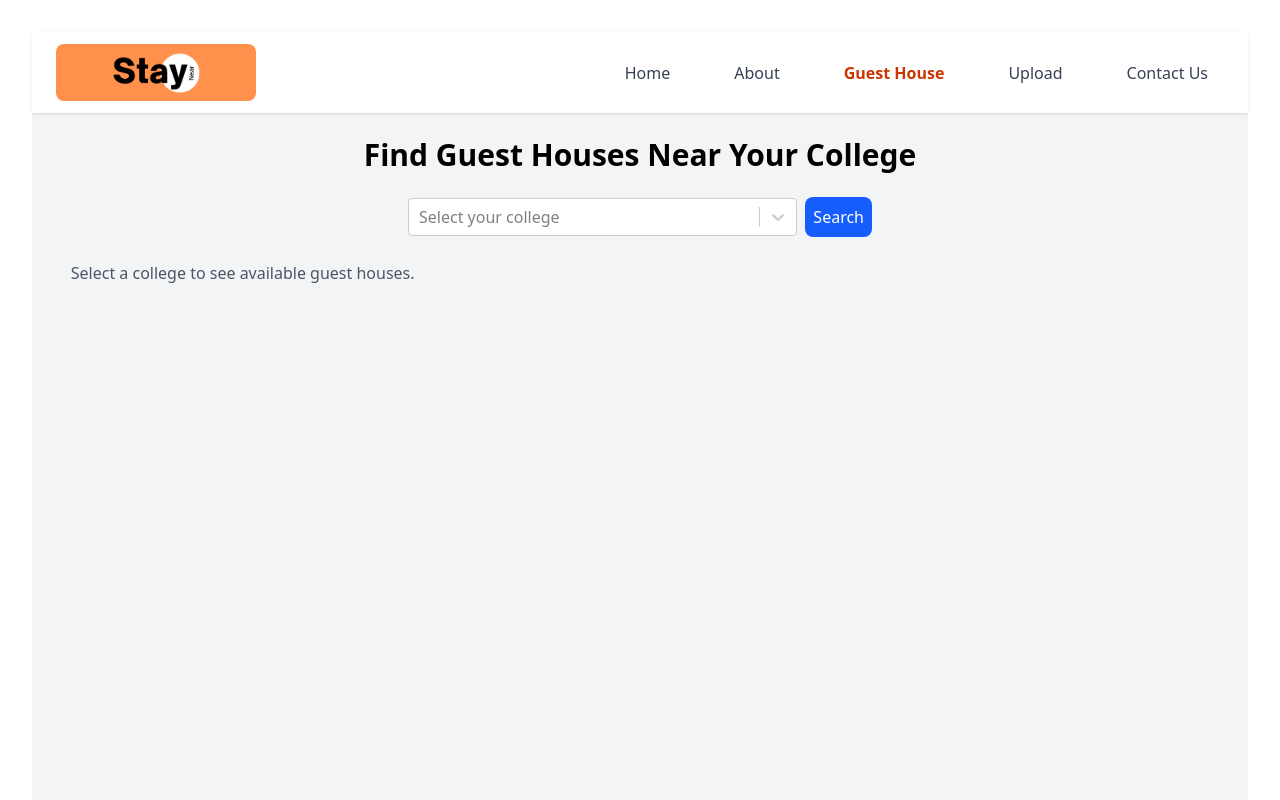
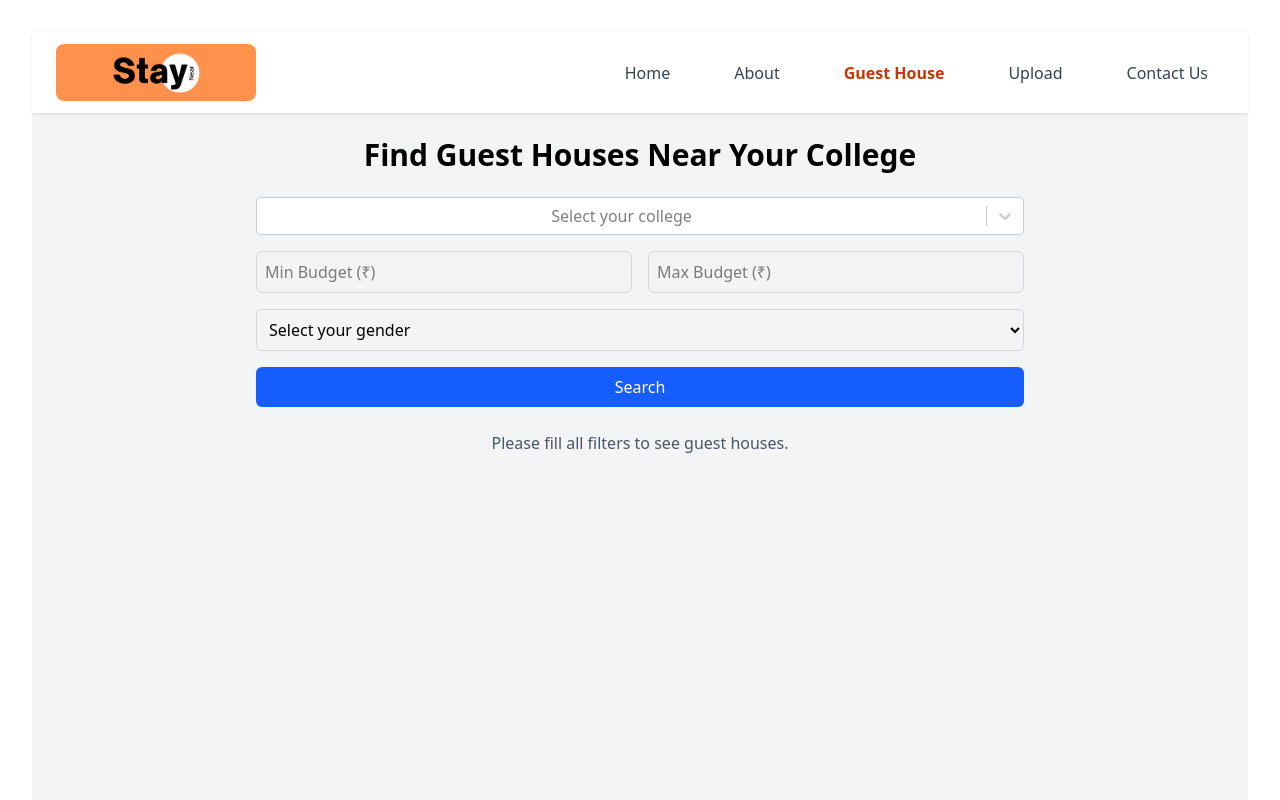
Before and after one commit to Bhupesh0307/StayNear, a React (Vite) app: page /guest-house in a window 1280 px wide. Shown: the top 800 px of the page. Built offline with nearby package versions, Linux system fonts and the light colour scheme.

Commit message:
add budget range

```diff
--- a/src/Components/Guest House/guest-house.jsx
+++ b/src/Components/Guest House/guest-house.jsx
@@ -1,10 +1,11 @@
-import React from "react";
-
-import { useState } from "react";
+import React, { useState } from "react";
 import Select from "react-select";
 
 const GuestHouses = () => {
   const [selectedCollege, setSelectedCollege] = useState(null);
+  const [minBudget, setMinBudget] = useState("");
+  const [maxBudget, setMaxBudget] = useState("");
+  const [gender, setGender] = useState("");
   const [filteredHouses, setFilteredHouses] = useState([]);
 
   const guestHouses = [
@@ -13,84 +14,198 @@ const GuestHouses = () => {
       owner: "Mr. Rajesh Sharma",
       location: "Sector 5, Jaipur",
       capacity: "10 rooms, 20 guests",
-      image: "https://encrypted-tbn0.gstatic.com/images?q=tbn:ANd9GcS8mZUW2IMy3zUms73WfkjK8fEOoQ4t21oExA&s",
+      image: "https://example.com/sunrise-villa.jpg",
       college: "LNMIIT",
       details: "A luxurious villa with modern amenities and a serene environment.",
-      number:"6237946983"
+      number: "6237946983",
+      price: 1500,
+      category: "Paid Guest House",
+      gender: "Male",
     },
     {
       name: "Greenwood Residency",
       owner: "Ms. Priya Mehta",
       location: "Bani Park, Jaipur",
       capacity: "15 rooms, 30 guests",
-      image: "https://encrypted-tbn0.gstatic.com/images?q=tbn:ANd9GcTb2CdADqfiR4e4SQ2dcJfxRVxkmdGq-Ukbgg&s",
+      image: "https://example.com/greenwood-residency.jpg",
       college: "JECRC",
       details: "Comfortable and budget-friendly residency near the city center.",
-      number:"8812347613"
+      number: "8812347613",
+      price: 1000,
+      category: "Paid Guest House",
+      gender: "Female",
     },
     {
       name: "Lakeview Retreat",
       owner: "Mr. Anil Kapoor",
       location: "Amer Road, Jaipur",
       capacity: "8 rooms, 16 guests",
-      image: "https://encrypted-tbn0.gstatic.com/images?q=tbn:ANd9GcS5i1f457EzTvB9dsi04VJsDww89g5is0ItqA&s",
+      image: "https://example.com/lakeview-retreat.jpg",
       college: "MNIT",
       details: "Scenic guest house with a mesmerizing lake view and cozy rooms.",
-      number: "9678683689"
+      number: "9678683689",
+      price: 1200,
+      category: "Hotel",
+      gender: "Any",
     },
     {
       name: "Heritage Inn",
       owner: "Mrs. Sunita Verma",
       location: "C-Scheme, Jaipur",
       capacity: "12 rooms, 24 guests",
-      image: "https://encrypted-tbn0.gstatic.com/images?q=tbn:ANd9GcRGsJq-LTWeWSe-uw7L-uezTQ3PP_q9RGYEQQ&s",
+      image: "https://example.com/heritage-inn.jpg",
       college: "LNMIIT",
       details: "A historical guest house with traditional decor and premium services.",
-      number: "9231784698"
+      number: "9231784698",
+      price: 2000,
+      category: "Hotel",
+      gender: "Female",
     },
-  ];
+    {
+      name: "Budget Stay",
+      owner: "Mr. Ravi Saini",
+      location: "Malviya Nagar, Jaipur",
+      capacity: "6 rooms, 12 guests",
+      image: "https://example.com/budget-stay.jpg",
+      college: "MNIT",
+      details: "Affordable accommodation with basic amenities.",
+      number: "7003445234",
+      price: 800,
+      category: "Paid Guest House",
+      gender: "Male",
+    },
+    {
+      name: "Elite Comfort Hotel",
+      owner: "Mrs. Naina Arora",
+      location: "Vaishali Nagar, Jaipur",
+      capacity: "20 rooms, 40 guests",
+      image: "https://example.com/elite-comfort-hotel.jpg",
+      college: "JECRC",
+      details: "Top-rated hotel with executive service and facilities.",
+      number: "9982378123",
+      price: 2500,
+      category: "Hotel",
+      gender: "Any",
+    },
+    {
+      name: "Royal Heritage Haveli",
+      owner: "Mr. Vikram Rathore",
+      location: "Khatipura, Jaipur",
+      capacity: "15 rooms, 30 guests",
+      image: "https://example.com/royal-heritage-haveli.jpg",
+      college: "LNMIIT",
+      details: "Experience royal heritage with modern comforts.",
+      number: "9829012345",
+      price: 3000,
+      category: "Hotel",
+      gender: "Any",
+    },
+    {
+      name: "The Grand Palace",
+      owner: "Ms. Anjali Desai",
+      location: "MI Road, Jaipur",
+      capacity: "25 rooms, 50 guests",
+      image: "https://example.com/the-grand-palace.jpg",
+      college: "JECRC",
+      details: "A grand hotel offering luxurious stays in the heart of the city.",
+      number: "9812345678",
+      price: 3500,
+      category: "Hotel",
+      gender: "Any",
+    },
+    {
+      name: "City Center Inn",
+      owner: "Mr. Suresh Gupta",
+      location: "Sindhi Camp, Jaipur",
+      capacity: "10 rooms, 20 guests",
+      image: "https://example.com/city-center-inn.jpg",
+      college: "MNIT",
+      details: "Conveniently located inn with easy access to transportation hubs.",
+      number: "9876543210",
+      price: 900,
+      category: "Paid Guest House",
+      gender: "Any",
+    },
+    {
+      name: "Tranquil Gardens",
+      owner: "Mrs. Kavita Joshi",
+      location: "Civil Lines, Jaipur",
+      capacity: "12 rooms, 24 guests",
+      image: "https://example.com/tranquil-gardens.jpg",
+      college: "LNMIIT",
+      details: "Peaceful guest house surrounded by lush gardens.",
+      number: "9765432109",
+      price: 1800,
+      category: "Paid Guest House",
+      gender: "Female",
+    },
+    {
+      name: "Amber Palace Hotel",
+      owner: "Mr. Rohan Mehta",
+      location: "Amer, Jaipur",
+      capacity: "18 rooms, 36 guests",
+      image: "https://example.com/amber-palace-hotel.jpg",
+      college: "JECRC",
+      details: "Luxury hotel near the historic Amber Fort.",
+      number: "9654321098",
+      price: 2800,
+      category: "Hotel",
+      gender: "Any",
+    },
+    {
+      name: "Pink City Hostel",
+      owner: "Ms. Sneha Kapoor",
+      location: "Raja Park, Jaipur",
+      capacity: "8 rooms, 16 guests",
+      image: "https://example.com/pink-city-hostel.jpg",
+      college: "MNIT",
+      details: "A vibrant hostel for backpackers and solo travelers.",
+      number: "9543210987",
+      price: 700,
+      category: "Paid Guest House",  // <-- Added
+      gender: "Female"               // <-- Added
+    }
+  ]
+
+
+
 
   const colleges = [
     { value: "LNMIIT", label: "LNMIIT" },
     { value: "JECRC", label: "JECRC" },
     { value: "MNIT", label: "MNIT" },
-    // Add more colleges as needed
   ];
 
   const handleSearch = () => {
-    if (selectedCollege) {
-      const results = guestHouses.filter(
-        (house) => house.college === selectedCollege.value
-      );
+    if (selectedCollege && minBudget && maxBudget && gender) {
+      const min = parseInt(minBudget);
+      const max = parseInt(maxBudget);
+
+      const results = guestHouses.filter((house) => {
+        const matchesCollege = house.college === selectedCollege.value;
+        const matchesBudget = house.price >= min && house.price <= max;
+        const matchesGender =
+          house.gender === "Any" || house.gender === gender;
+        return matchesCollege && matchesBudget && matchesGender;
+      });
+
       setFilteredHouses(results);
     } else {
       setFilteredHouses([]);
     }
   };
 
-  return (
-    <div className="p-6 bg-gray-100 min-h-screen">
-      <h1 className="text-3xl font-bold text-center mb-6">
-        Find Guest Houses Near Your College
-      </h1>
-      <div className="text-center mb-6">
-        <Select
-          options={colleges}
-          value={selectedCollege}
-          onChange={setSelectedCollege}
-          placeholder="Select your college"
-          className="inline-block w-1/3 text-left"
-        />
-        <button
-          className="ml-2 p-2 bg-blue-600 text-white rounded-lg"
-          onClick={handleSearch}
-        >
-          Search
-        </button>
-      </div>
-      <div className="grid grid-cols-1 md:grid-cols-2 lg:grid-cols-3 gap-6">
-        {filteredHouses.length > 0 ? (
-          filteredHouses.map((house, index) => (
+  const renderCategory = (category) => {
+    const housesInCategory = filteredHouses.filter(
+      (house) => house.category === category
+    );
+    if (housesInCategory.length === 0) return null;
+
+    return (
+      <div>
+        <h2 className="text-2xl font-semibold mb-4 mt-6">{category}</h2>
+        <div className="grid grid-cols-1 md:grid-cols-2 lg:grid-cols-3 gap-6">
+          {housesInCategory.map((house, index) => (
             <div
               key={index}
               className="group bg-white p-4 shadow-md rounded-lg transition-transform transform hover:scale-105 hover:shadow-xl relative"
@@ -100,32 +215,78 @@ const GuestHouses = () => {
                 alt={house.name}
                 className="w-full h-48 object-cover rounded-lg mb-4"
               />
-              <h2 className="text-xl font-semibold text-gray-800">
-                {house.name}
-              </h2>
-              <p className="text-gray-600">
-                <strong>Owner:</strong> {house.owner}
-              </p>
-              <p className="text-gray-600">
-                <strong>Location:</strong> {house.location}
-              </p>
-              <p className="text-gray-600">
-                <strong>Capacity:</strong> {house.capacity}
-              </p>
-              <p className="text-gray-600">
-                <strong>Contact Number:</strong> {house.number}
-              </p>
+              <h2 className="text-xl font-semibold text-gray-800">{house.name}</h2>
+              <p className="text-gray-600"><strong>Owner:</strong> {house.owner}</p>
+              <p className="text-gray-600"><strong>Location:</strong> {house.location}</p>
+              <p className="text-gray-600"><strong>Capacity:</strong> {house.capacity}</p>
+              <p className="text-gray-600"><strong>Price:</strong> ₹{house.price}</p>
+              <p className="text-gray-600"><strong>Contact Number:</strong> {house.number}</p>
               <div className="absolute inset-0 bg-black bg-opacity-70 text-white flex items-center justify-center opacity-0 group-hover:opacity-100 transition-opacity p-4 rounded-lg">
                 <p className="text-center">{house.details}</p>
               </div>
             </div>
-          ))
-        ) : (
-          <p className="text-center text-gray-600">
-            Select a college to see available guest houses.
-          </p>
-        )}
+          ))}
+        </div>
       </div>
+    );
+  };
+
+  return (
+    <div className="p-6 bg-gray-100 min-h-screen">
+      <h1 className="text-3xl font-bold text-center mb-6">
+        Find Guest Houses Near Your College
+      </h1>
+      <div className="max-w-3xl mx-auto space-y-4 text-center mb-6">
+        <Select
+          options={colleges}
+          value={selectedCollege}
+          onChange={setSelectedCollege}
+          placeholder="Select your college"
+          className="w-full"
+        />
+        <div className="flex justify-between gap-4">
+          <input
+            type="number"
+            value={minBudget}
+            onChange={(e) => setMinBudget(e.target.value)}
+            placeholder="Min Budget (₹)"
+            className="w-1/2 p-2 rounded-md border border-gray-300"
+          />
+          <input
+            type="number"
+            value={maxBudget}
+            onChange={(e) => setMaxBudget(e.target.value)}
+            placeholder="Max Budget (₹)"
+            className="w-1/2 p-2 rounded-md border border-gray-300"
+          />
+        </div>
+        <select
+          value={gender}
+          onChange={(e) => setGender(e.target.value)}
+          className="w-full p-2 rounded-md border border-gray-300"
+        >
+          <option value="">Select your gender</option>
+          <option value="Male">Male</option>
+          <option value="Female">Female</option>
+        </select>
+        <button
+          onClick={handleSearch}
+          className="w-full p-2 bg-blue-600 text-white rounded-md"
+        >
+          Search
+        </button>
+      </div>
+
+      {filteredHouses.length > 0 ? (
+        <>
+          {renderCategory("Paid Guest House")}
+          {renderCategory("Hotel")}
+        </>
+      ) : (
+        <p className="text-center text-gray-600">
+          Please fill all filters to see guest houses.
+        </p>
+      )}
     </div>
   );
 };
```
